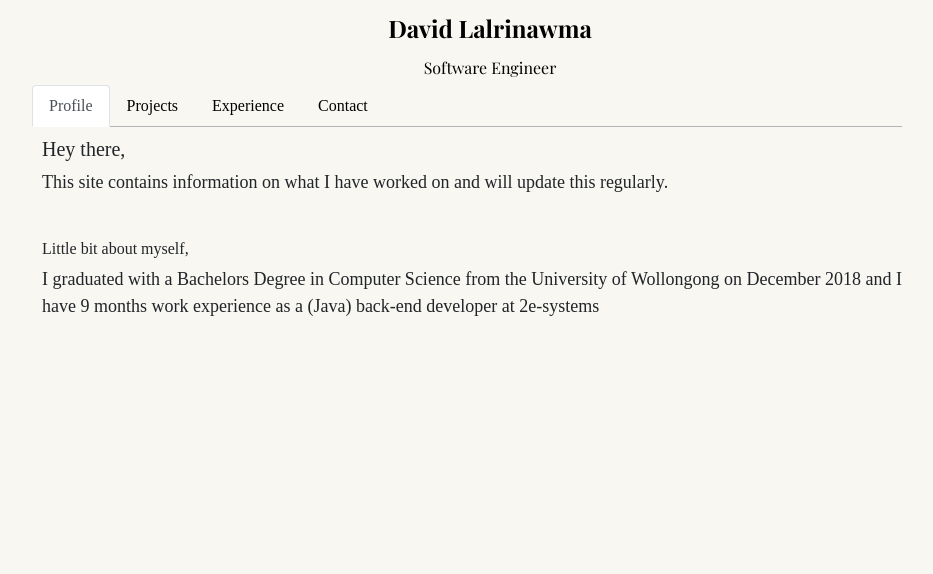
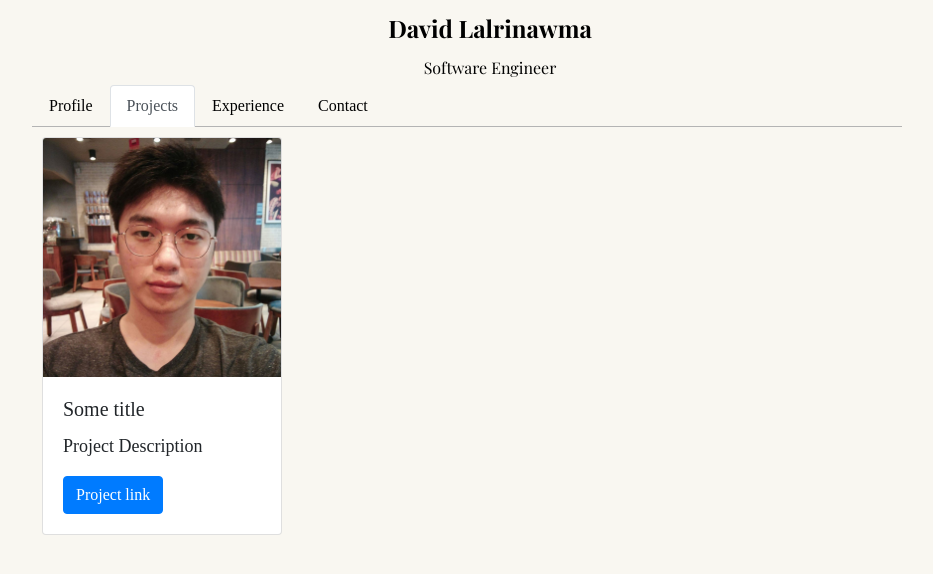
Before and after one commit to davidyeshi/portfolio, a React (Create React App) app: page / in a window 1280 px wide. Shown: the top 574 px of the page, without its empty margins (150-1083 px from the left). Built offline with nearby package versions, Linux system fonts and the light colour scheme; a web font is replaced by a local one.

Commit message:
Added Projects Component

```diff
--- a/package.json
+++ b/package.json
@@ -8,6 +8,7 @@
     "@testing-library/user-event": "^7.2.1",
     "axios": "^0.19.2",
     "bootstrap": "^4.5.0",
+    "radium": "^0.26.0",
     "react": "^16.13.1",
     "react-bootstrap": "^1.0.1",
     "react-dom": "^16.13.1",
--- /dev/null
+++ b/src/components/Projects/Project/Project.js
@@ -0,0 +1,27 @@
+import React from 'react';
+import {Card, Button} from 'react-bootstrap';
+import Radium from 'radium';
+
+const style = {
+    'width': '10rem',
+    '@media (min-width: 500px)': {
+        'width': '15rem'
+    }
+};
+
+const project = (props) => (
+    <div style={style}>
+        <Card >
+            <Card.Img variant="top" src={props.projectImage}/>
+            <Card.Body>
+                <Card.Title>{props.title}</Card.Title>
+                <Card.Text>
+                    {props.desc}
+                </Card.Text>
+                <Button variant="primary">{props.link}</Button>
+            </Card.Body>
+        </Card>
+    </div>
+)
+
+export default Radium(project);
--- /dev/null
+++ b/src/components/Projects/Project/Project.module.css
@@ -0,0 +1,3 @@
+.CardStyle {
+    width: '15rem';
+}
--- /dev/null
+++ b/src/components/Projects/Projects.js
@@ -0,0 +1,12 @@
+import React, { Component } from 'react';
+import imgPro from '../../yeshi-5.jpg';
+import Project from './Project/Project';
+class Projects extends Component {
+    render () {
+        return (
+                <Project projectImage={imgPro} title="Some title" desc = "Project Description" link="Project link"  />
+        );
+    }
+}
+
+export default Projects;
--- a/src/containers/Layout/Layout.js
+++ b/src/containers/Layout/Layout.js
@@ -1,22 +1,26 @@
 import React, { Component } from 'react';
 import { Tabs, Tab } from 'react-bootstrap';
 import classes from './Layout.module.css';
+import Radium, {StyleRoot} from 'radium';
+
 import Header from '../../components/Navigation/Header/Header';
 import Profile from '../../components/Profile/Profile';
+import Projects from '../../components/Projects/Projects';
 
 class Layout extends Component {
 
     render() {
        return(
+           <StyleRoot>
            <div className = {classes.Layout}>
                     <Header/>
                     <div className={classes.Subhead}>
-                        <Tabs defaultActiveKey="profile" id="uncontrolled-tab-example">
+                        <Tabs defaultActiveKey="projects" id="uncontrolled-tab-example">
                             <Tab eventKey="profile" title="Profile">
                             <div className={classes.Outline}><Profile /></div>
                             </Tab>
                             <Tab eventKey="projects" title="Projects">
-                            <div className={classes.Outline}>Projects</div>
+                            <div className={classes.Outline}><Projects /></div>
                             </Tab>
                             <Tab eventKey="experience" title="Experience">
                             <div className={classes.Outline}>Experience</div>
@@ -27,8 +31,9 @@ class Layout extends Component {
                         </Tabs>
                     </div>
            </div>
+           </StyleRoot>
        );
     }
 }
 
-export default Layout;
+export default Radium(Layout);
```
Also changed, not shown: src/yeshi-5.jpg (added), 1 other file (tests, documents, lock files or other folders).
